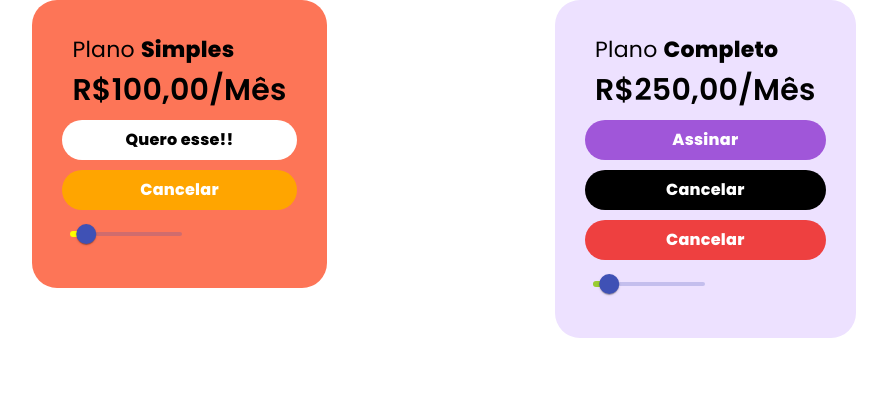
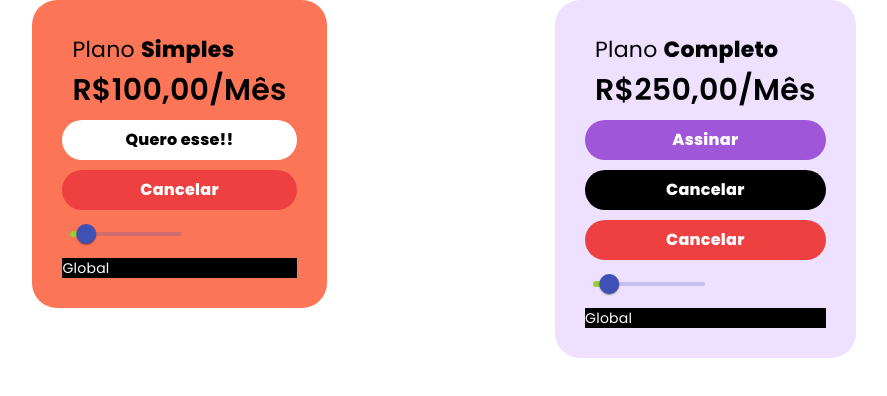
Before and after one commit to tavinhoo/Angular---projeto_cards, an Angular app: page / in a window 1280 px wide. Shown: the top 396 px of the page, without its empty margins (196-1083 px from the left). Built offline with nearby package versions, Linux system fonts and the light colour scheme.

Commit message:
View Encapsulation None

```diff
--- a/src/app/card-roxo/card-roxo.component.html
+++ b/src/app/card-roxo/card-roxo.component.html
@@ -8,4 +8,6 @@
     <mat-slider min="1" max="5" step="0.5">
         <input matSliderThumb value="1.5">
     </mat-slider>
+
+    <div class="global">Global</div>
 </div>
--- a/src/app/card/card.component.html
+++ b/src/app/card/card.component.html
@@ -7,4 +7,6 @@
     <mat-slider min="1" max="5" step="0.5">
         <input matSliderThumb value="1.5">
     </mat-slider>
+
+    <div class="global">Global</div>
 </div>
--- a/src/app/card/card.component.scss
+++ b/src/app/card/card.component.scss
@@ -28,3 +28,8 @@
 :host ::ng-deep mat-slider .mdc-slider__track--active_fill {
     border-color: yellow !important;
 }
+
+.global {
+    color: white;
+    background-color: black;
+}
--- a/src/app/card/card.component.ts
+++ b/src/app/card/card.component.ts
@@ -1,4 +1,4 @@
-import { Component } from '@angular/core';
+import { Component, ViewEncapsulation } from '@angular/core';
 
 interface IPlano {
   infos: IInfos;
@@ -12,7 +12,8 @@ interface IInfos {
 @Component({
   selector: 'app-card',
   templateUrl: './card.component.html',
-  styleUrl: './card.component.scss'
+  styleUrl: './card.component.scss',
+  encapsulation: ViewEncapsulation.None
 })
 
 export class CardComponent {
--- a/src/styles.scss
+++ b/src/styles.scss
@@ -5,3 +5,8 @@ body { margin: 0; font-family: Roboto, "Helvetica Neue", sans-serif; }
 .mdc-slider__track--active_fill {
     border-color: yellowgreen !important;
 }
+
+.global {
+    color: white;
+    background-color: green;
+}
```
